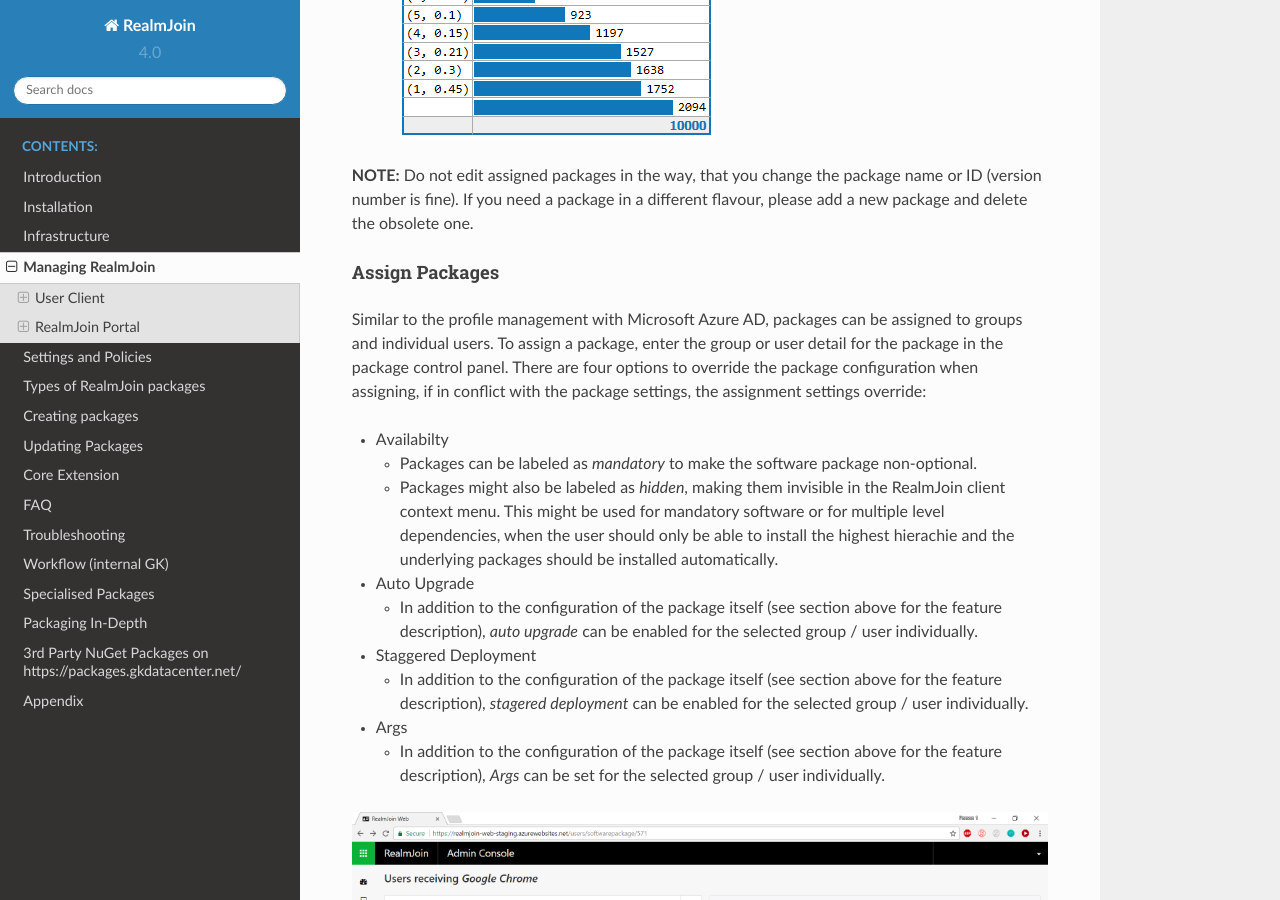
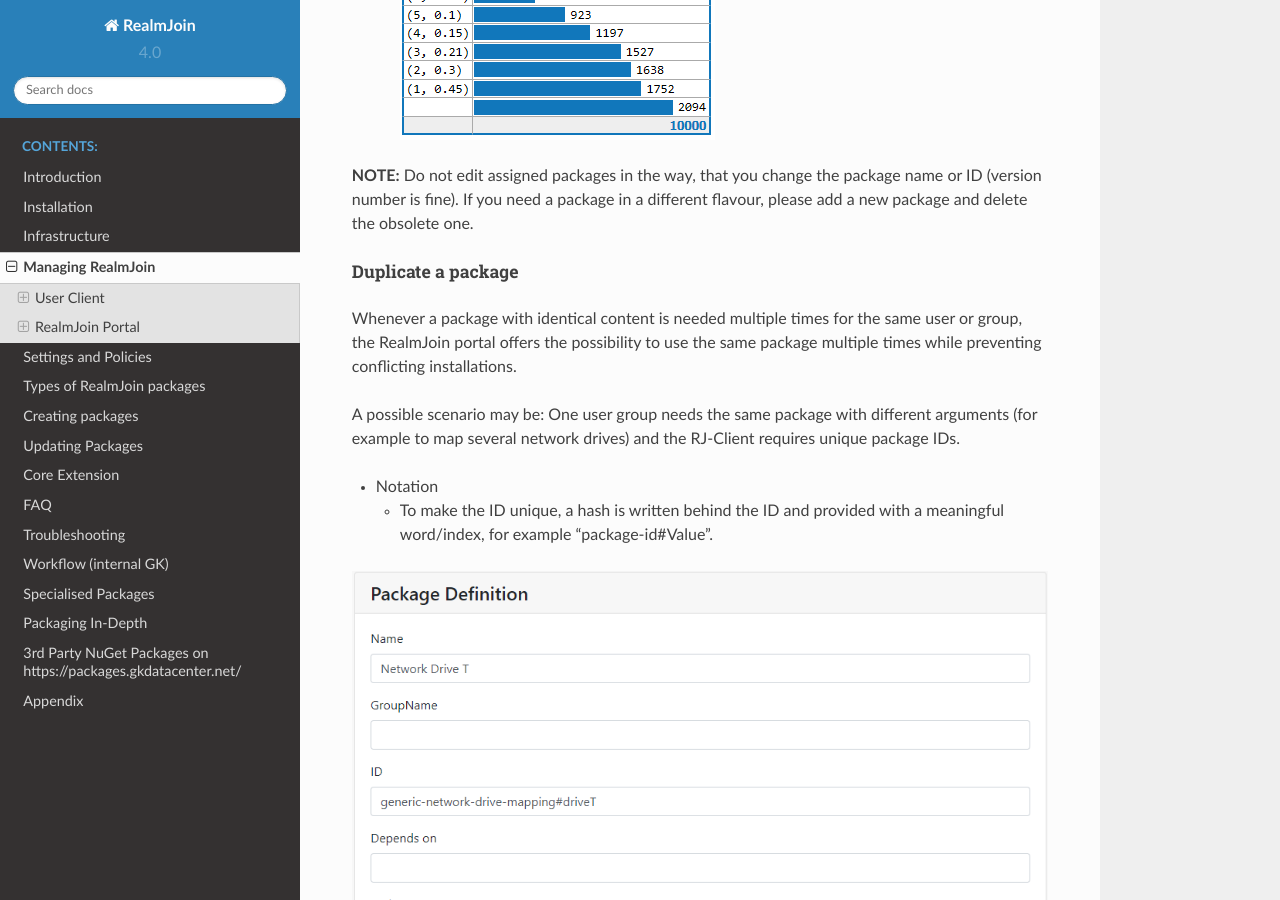
Before and after one commit to bb-froggy/realmjoin-docs, a Sphinx documentation site: the page built from docs/managing-realmjoin.md, in a window 1280 px wide and 900 px high, scrolled down 11980 px. Built offline with Sphinx 7.4.7 and the Read the Docs theme 2.0.0, drawn with Linux system fonts in a browser that asks for light colours.

Commit message:
duplicate package notation added

```diff
--- a/docs/managing-realmjoin.md
+++ b/docs/managing-realmjoin.md
@@ -221,6 +221,17 @@
     ![RJ autoupdate_sim](./media/rj-autoupdate_sim.png)
 
 **NOTE:** Do not edit assigned packages in the way, that you change the package name or ID (version number is fine). If you need a package in a different flavour, please add a new package and delete the obsolete one.
+
+##### Duplicate a package
+Whenever a package with identical content is needed multiple times for the same user or group, the RealmJoin portal offers the possibility to use the same package multiple times while preventing conflicting installations.
+
+A possible scenario may be: One user group needs the same package with different arguments (for example to map several network drives) and the RJ-Client requires unique package IDs.
+
+- Notation
+  * To make the ID unique, a hash is written behind the ID and provided with a meaningful word/index, for example "package-id#Value".
+
+![RJ rj-duplicate-packages](./media/rj-duplicate-packages.png)
+
 #### Assign Packages
 
 Similar to the profile management with Microsoft Azure AD, packages can be assigned to groups and individual users. To assign a package, enter the group or user detail for the package in the package control panel.
```
